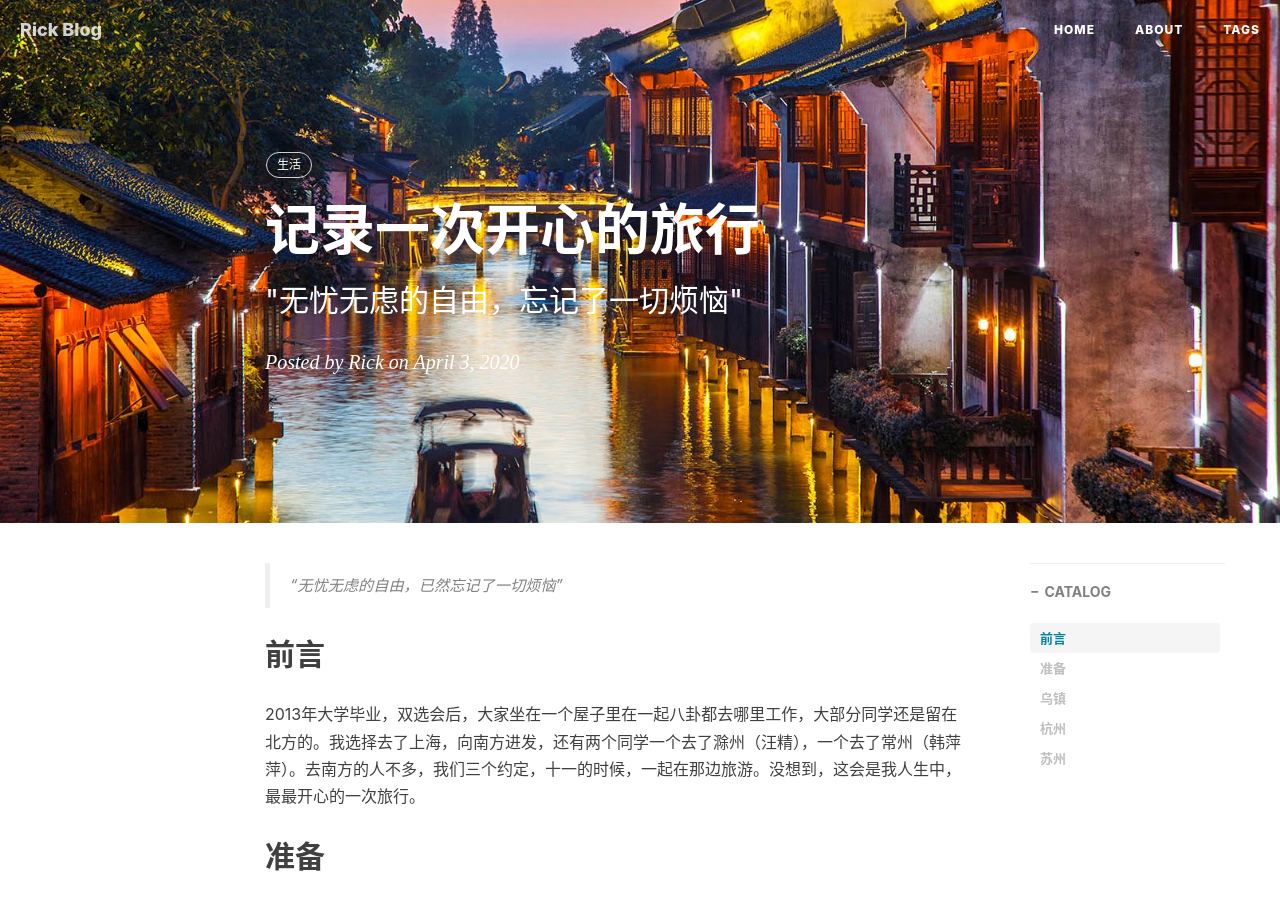
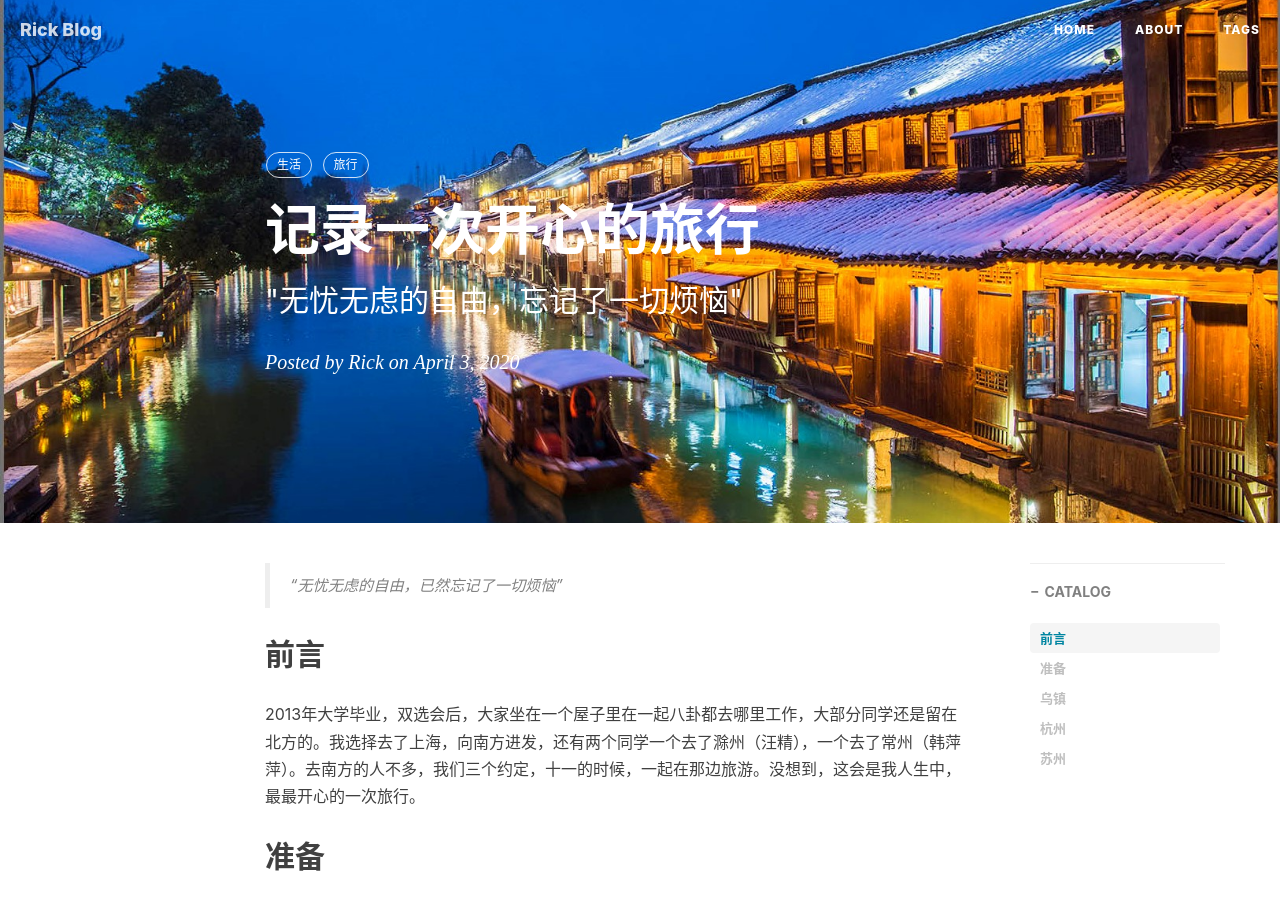
Before and after one commit to ren88122246/ren88122246.github.io, a Jekyll site: the page built from _posts/2020-03-26-记录一次最开心的旅行.md, in a window 1280 px wide and 900 px high. Built offline with Jekyll 4.4.1, drawn with Linux system fonts in a browser that asks for light colours; nearby versions of some CDN libraries; comment, search, counter and statistics services are not loaded.

Commit message:
更换头图

```diff
--- a/_posts/2020-03-26-记录一次最开心的旅行.md
+++ b/_posts/2020-03-26-记录一次最开心的旅行.md
@@ -8,7 +8,7 @@ header-img: img/2020-04-03-travel/01.jpg
 catalog: true
 tags:
     - 生活
-
+    - 旅行
 ---
 
 > “无忧无虑的自由，已然忘记了一切烦恼”
```
Also changed, not shown: img/2020-04-03-travel/01.jpg, img/2020-04-03-travel/013.jpg (added).
